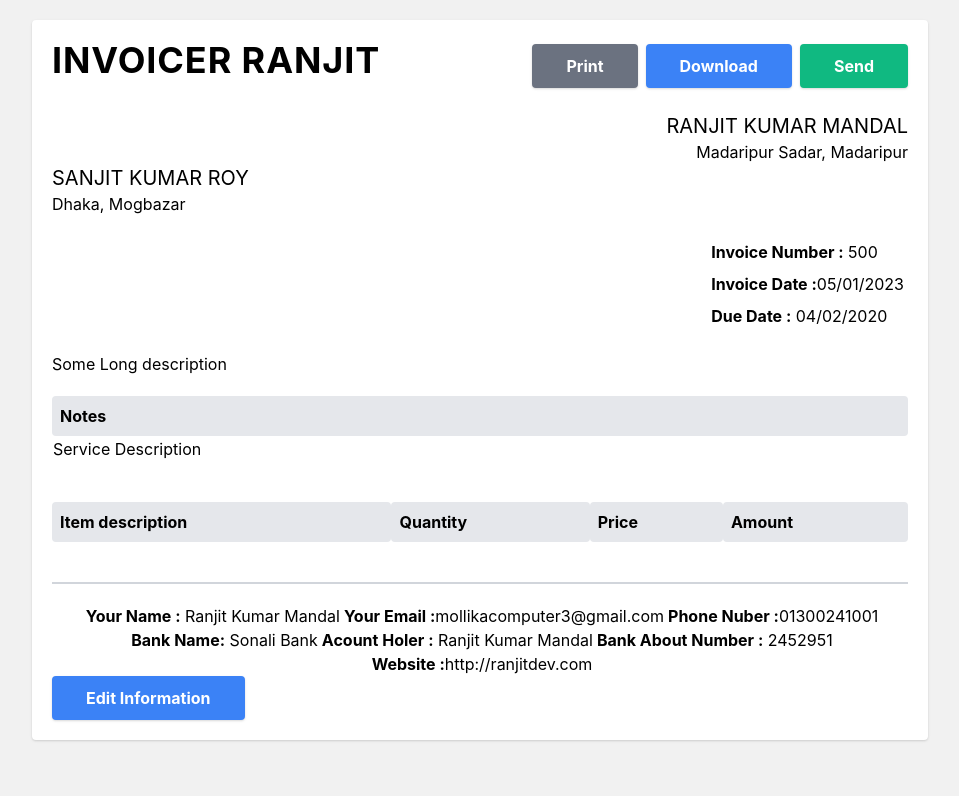
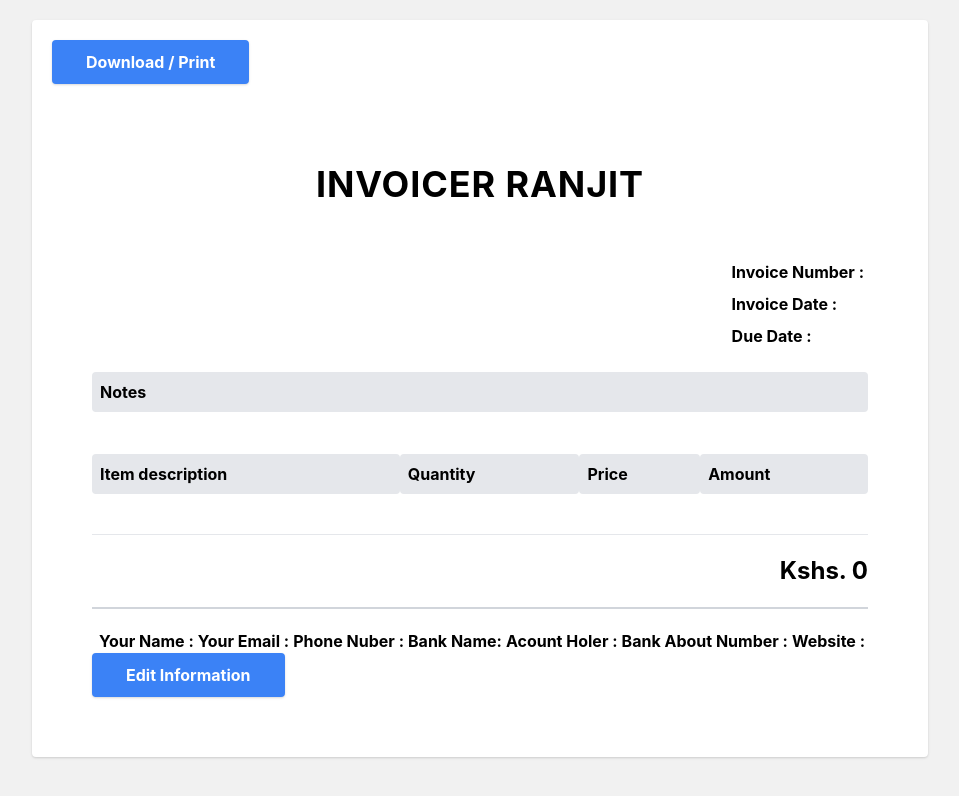
Before and after one commit to mollikacomputer/invoicer, a React (Create React App) app: page / in a window 1280 px wide. Both pictures are taken after a click on the button "Preview Invoice". Shown: the top 796 px of the page, without its empty margins (160-1119 px from the left). Built offline with nearby package versions, Linux system fonts and the light colour scheme.

Commit message:
almost done invoice

```diff
--- a/package.json
+++ b/package.json
@@ -10,6 +10,8 @@
     "react-dom": "^18.2.0",
     "react-icons": "^4.10.1",
     "react-scripts": "5.0.1",
+    "react-to-print": "^2.14.13",
+    "react-toastify": "^9.1.3",
     "uuid": "^9.0.0",
     "web-vitals": "^2.1.4"
   },
--- a/src/App.js
+++ b/src/App.js
@@ -1,4 +1,4 @@
-import { useState } from "react";
+import { useState, useRef } from "react";
 import ClientDetails from "./components/ClientDetails";
 import Dates from "./components/Dates";
 import Footer from "./components/Footer";
@@ -7,29 +7,34 @@ import MainDetails from "./components/MainDetails";
 import Notes from "./components/Notes";
 import Table from "./components/Table";
 import TableForm from "./components/TableForm";
+import ReactToPrint from 'react-to-print';
 
 function App() {
   const [showInvoice, setShowInvoice] = useState(false);
 
-  const [name, setName] = useState("Ranjit Kumar Mandal");
-  const [address, setAddress] = useState("Madaripur Sadar, Madaripur");
-  const [email, setEmail] = useState("mollikacomputer3@gmail.com");
-  const [phone, setPhone] = useState("01300241001");
-  const [bankName, setBankName] = useState("Sonali Bank");
-  const [bankAccount, setBankAccount] = useState("2452951");
-  const [website, setWebsite] = useState("http://ranjitdev.com");
-  const [clientName, setClientName] = useState("Sanjit Kumar Roy");
-  const [clientAddress, setClientAddress] = useState("Dhaka, Mogbazar");
-  const [invoiceNumber, setInvoiceNumber] = useState("500");
-  const [invoiceDate, setInvoiceDate] = useState("05/01/2023");
-  const [dueDate, setDueDate] = useState("04/02/2020");
-  const [notes, setNotes] = useState(" Some Long description");
+  const [name, setName] = useState("");
+  const [address, setAddress] = useState("");
+  const [email, setEmail] = useState("");
+  const [phone, setPhone] = useState("");
+  const [bankName, setBankName] = useState("");
+  const [bankAccount, setBankAccount] = useState("");
+  const [website, setWebsite] = useState("");
+  const [clientName, setClientName] = useState("");
+  const [clientAddress, setClientAddress] = useState("");
+  const [invoiceNumber, setInvoiceNumber] = useState("");
+  const [invoiceDate, setInvoiceDate] = useState("");
+  const [dueDate, setDueDate] = useState("");
+  const [notes, setNotes] = useState("");
 
-  const [description, setDescription] = useState("Service Description");
-  const [quantity, setQuantity] = useState(100);
-  const [price, setPrice] = useState(25000);
+  const [description, setDescription] = useState("");
+  const [quantity, setQuantity] = useState(0);
+  const [price, setPrice] = useState(0);
   const [amount, setAmount] = useState(0);
   const [list, setList] = useState([]);
+  const [total, setTotal] = useState(0);
+
+
+  const componentRef = useRef();
   const handlePrint = () => {
     window.print();
   };
@@ -38,8 +43,18 @@ function App() {
   return (
     <>
       <main className="p-5 m-5 md:max-w-xl md:mx-auto lg:max-w-2xl lg:mx-auto xl:max-w-4xl xl:mx-auto bg-white rounded shadow">
+
         {showInvoice ? (
-          <div>
+          <>
+          <ReactToPrint
+          trigger={()=>
+          <button
+          className="bg-blue-500 mb-10 text-white font-bold py-2 px-8 rounded shadow border-2 border-blue-500 hover:bg-transparent hover:text-blue-500 transition-all duration-300"
+          > Download / Print</button>
+          }
+          content={()=> componentRef.current}
+          />
+          <div ref={componentRef} className="m-10" >
             <Header handlePrint={handlePrint} />
 
             <MainDetails name={name} address={address} />
@@ -67,6 +82,8 @@ function App() {
               amount={amount}
               setAmount = {setAmount}
               list={list}
+              total={total}
+              setTotal={setTotal}
 
               />
 
@@ -86,6 +103,8 @@ function App() {
               Edit Information
             </button>
           </div>
+          </>
+
         ) : (
           <>
             {/* name, address, email, phone, bank name, bank account number, website, client name
@@ -106,7 +125,7 @@ function App() {
                 </div>
                 <div className="flex flex-col">
 
-                <label htmlFor="address">Enter Your Address</label>
+                <label htmlFor="address">Your Address</label>
                 <input
                   type="text"
                   name="address"
@@ -265,6 +284,8 @@ function App() {
               setAmount={setAmount}
               list={list}
               setList={setList}
+              total={total}
+              setTotal={setTotal}
               />
 
               <label htmlFor="notes"> Notes </label>
--- a/src/components/Header.js
+++ b/src/components/Header.js
@@ -3,14 +3,14 @@ import React from "react";
 const Header = ({handlePrint}) => {
   return (
     <>
-      <header className="flex flex-col xl:flex-row xl:justify-between items-center justify-center mb-5">
+      <header className="flex flex-col xl:flex-row xl:justify-center items-center justify-center mb-5">
         <div>
           <h1 className="font-bold uppercase tracking-wide text-4xl mb-3">
             Invoicer Ranjit
           </h1>
         </div>
         <div>
-          <ul className="flex items-center justify-between flex-wrap">
+          {/* <ul className="flex items-center justify-between flex-wrap">
             <li>
               <button className="btn btn-print bg-gray-500 text-white font-bold py-2 px-8 rounded shadow border-2 border-gray-500 hover:bg-transparent hover:text-gray-500 transition-all duration-300" onClick={handlePrint}>
                 Print
@@ -22,7 +22,7 @@ const Header = ({handlePrint}) => {
             <li>
               <button className="btn btn-send bg-green-500 text-white font-bold py-2 px-8 rounded shadow border-2 border-green-500 hover:bg-transparent hover:text-green-500 transition-all duration-300"> Send</button>
             </li>
-          </ul>
+          </ul> */}
         </div>
       </header>
     </>
--- a/src/components/Table.js
+++ b/src/components/Table.js
@@ -6,6 +6,8 @@ const Table = ({
     price,
     amount,
     list,
+    total,
+    setTotal,
     }) => {
 
 
@@ -53,6 +55,8 @@ const Table = ({
                     ))
                 }
              </table>
+             <hr />
+             <div className="flex justify-end items-end my-5"><h2 className="text-2xl font-bold"> Kshs. {total}</h2></div>
     </>
   );
 };
--- a/src/components/TableForm.js
+++ b/src/components/TableForm.js
@@ -1,5 +1,7 @@
-import React, { useEffect } from 'react';
-import { v4 as uuidv4 } from 'uuid';
+import React, { useEffect, useState } from "react";
+import { ToastContainer, toast } from "react-toastify";
+import { AiOutlineDelete, AiOutlineEdit } from "react-icons/ai";
+import { v4 as uuidv4 } from "uuid";
 const TableForm = ({
   description,
   setDescription,
@@ -11,43 +13,69 @@ const TableForm = ({
   setAmount,
   list,
   setList,
+  total,
+  setTotal,
+}) => {
+  const [isEditing, setIsEditing] = useState(false);
+  // Submit form function
 
-    }) => {
-      // Submit form function
-        const handleSubmit = (e) =>{
-
+  const handleSubmit = (e) => {
     e.preventDefault();
 
+    if(!description || !quantity || !price){
+      alert("Please fill all fields")
+    }else{
       const newItems = {
         id: uuidv4(),
         description,
         quantity,
         price,
         amount,
+      };
+
+      setDescription("");
+      setQuantity("");
+      setPrice("");
+      setAmount("");
+      setList([...list, newItems]);
+      setIsEditing(false);
+    }
+  };
+
+  // Calculate items amount function
+  useEffect(() => {
+    const calculateAmount = (amount) => {
+      setAmount(quantity * price);
+    };
+    calculateAmount(amount);
+  }, [amount, setAmount, quantity, price]);
+
+  // // Calculate total amount of items in table
+
+  let rows = document.querySelectorAll(".amount")
+  let sum = 0
+
+  for (let i = 0; i < rows.length; i++){
+    if(rows[i].className === "amount"){
+      sum += isNaN(rows[i].innerHTML) ? 0 : parseInt(rows[i].innerHTML)
+      setTotal(sum)
+    }
   }
 
-            setDescription("")
-            setQuantity("")
-            setPrice("")
-            setAmount("")
-            setList([...list, newItems])
-            console.log(list)
-        }
+  // Edit function
+  const editRow = (id) => {
+    const editingRow = list.find((row) => row.id === id);
+    setList(list.filter((row) => row.id !== id));
+    setIsEditing(true);
+    setDescription(editingRow.description);
+    setQuantity(editingRow.quantity);
+    setPrice(editingRow.price);
+  };
+  // Delete function
+  const deleteRow = (id) => {
+    setList(list.filter((row) => row.id !== id));
 
-        // Calculate items amount function
-        useEffect(()=>{
-            const calculateAmount = (amount) =>{
-                setAmount(quantity*price);
-            }
-            calculateAmount(amount)
-        },[amount,setAmount, quantity, price])
-
-        // Edit function
-
-        // Delete function
-        const deleteRow = (id) =>setList(list.filter((row) => row.id !== id))
-
-
+  };
 
   return (
     <>
@@ -94,17 +122,17 @@ const TableForm = ({
           <div className="flex flex-col">
             <label htmlFor="address">Amount</label>
             <p> {amount}</p>
-
-
           </div>
         </article>
         <button
-              type='submit'
+          type="submit"
           className="bg-blue-500 mb-10 text-white font-bold py-2 px-8 rounded shadow border-2 border-blue-500 hover:bg-transparent hover:text-blue-500 transition-all duration-300"
-              > Add Table Items</button>
+        >
+          {isEditing ? "Editing Row Items" : "Add Table Items"}
+        </button>
       </form>
 
-               <table width="100%" className='mb-10'>
+      <table width="100%" className="mb-10">
         <thead className="bg-gray-200">
           <tr>
             <td className="font-bold">Item description</td>
@@ -114,24 +142,34 @@ const TableForm = ({
           </tr>
         </thead>
 
-                {
-                list.map(({id, description, quantity, price, amount})=>(
+        {list.map(({ id, description, quantity, price, amount }) => (
           <React.Fragment key={id}>
             <tbody>
               <tr>
                 <td> {description} </td>
                 <td> {quantity} </td>
                 <td>{price}</td>
-                   <td> {amount} </td>
-                   <td> <button onClick= {() => deleteRow(id)} > Delete </button> </td>
+                <td className="amount"> {amount} </td>
+                <td>
+                  <button onClick={() => deleteRow(id)}>
+                    <AiOutlineDelete className="text-green-500 font-bold text-xl" />{" "}
+                  </button>
+                </td>
+                <td>
+                  <button onClick={() => editRow(id)}>
+                    <AiOutlineEdit
+                      ete
+                      className="text-red-500 font-bold text-xl"
+                    />
+                  </button>
+                </td>
+                <ToastContainer />
               </tr>
-
             </tbody>
           </React.Fragment>
-                    ))
-                }
+        ))}
       </table>
-
+      <div className="flex justify-end items-end"><h2 className="text-2xl font-bold"> Total Amount {total}</h2></div>
     </>
   );
 };
--- a/src/index.js
+++ b/src/index.js
@@ -3,6 +3,7 @@ import ReactDOM from 'react-dom/client';
 import './index.css';
 import App from './App';
 import reportWebVitals from './reportWebVitals';
+import 'react-toastify/dist/ReactToastify.css';
 
 const root = ReactDOM.createRoot(document.getElementById('root'));
 root.render(
```
Also changed, not shown: 1 other file (tests, documents, lock files or other folders). Lines whose indentation alone changed are shown as unchanged.
